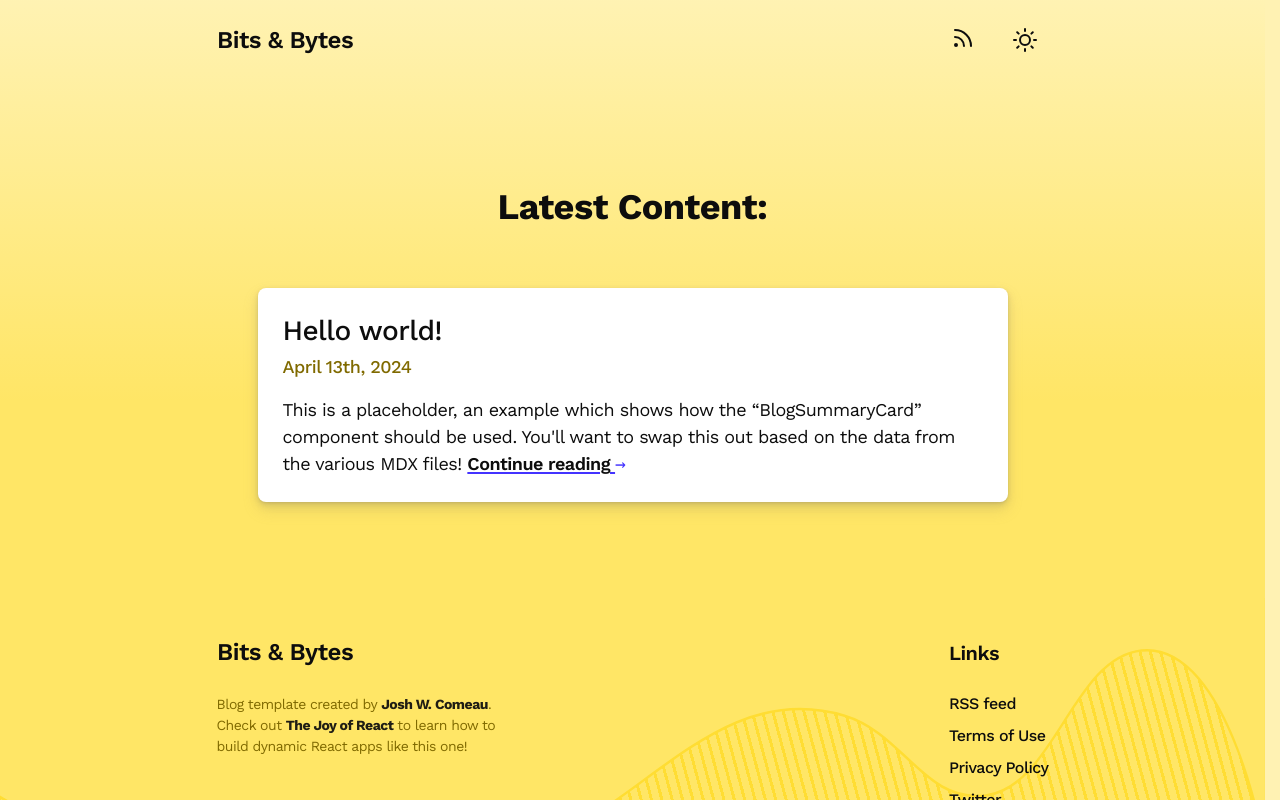
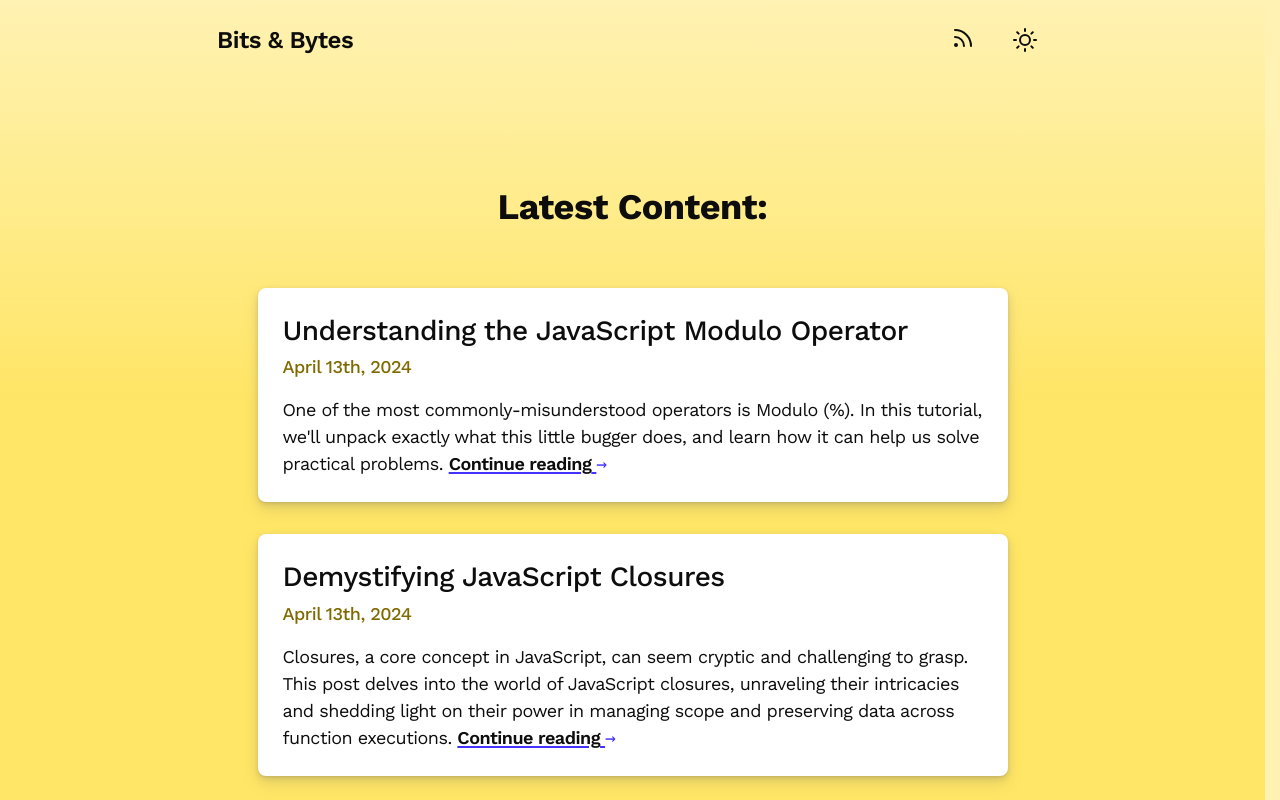
Before and after one commit to ivannissimrch/JoyOfReactBlog, a Next.js app: page / in a window 1280 px wide. Shown: the top 800 px of the page. Built offline with nearby package versions, Linux system fonts and the light colour scheme; a web font is replaced by a local one.

Commit message:
Add blogPosts to homepage, add id to use as unique keys

```diff
--- a/package.json
+++ b/package.json
@@ -23,6 +23,7 @@
     "next-mdx-remote": "4.4.1",
     "react": "18.2.0",
     "react-dom": "18.2.0",
-    "react-feather": "2.0.10"
+    "react-feather": "2.0.10",
+    "uuid": "^9.0.1"
   }
 }
--- a/src/app/page.js
+++ b/src/app/page.js
@@ -1,23 +1,29 @@
-import React from 'react';
+import React from "react";
+import { v4 as uuidv4 } from "uuid";
 
-import BlogSummaryCard from '@/components/BlogSummaryCard';
+import BlogSummaryCard from "@/components/BlogSummaryCard";
 
-import styles from './homepage.module.css';
+import styles from "./homepage.module.css";
+import { getBlogPostList } from "@/helpers/file-helpers";
 
-function Home() {
+async function Home() {
+  const blogPosts = await getBlogPostList();
+
   return (
     <div className={styles.wrapper}>
-      <h1 className={styles.mainHeading}>
-        Latest Content:
-      </h1>
-
-      {/* TODO: Iterate over the data read from the file system! */}
-      <BlogSummaryCard
-        slug="example"
-        title="Hello world!"
-        abstract="This is a placeholder, an example which shows how the “BlogSummaryCard” component should be used. You'll want to swap this out based on the data from the various MDX files!"
-        publishedOn={new Date()}
-      />
+      <h1 className={styles.mainHeading}>Latest Content:</h1>
+      {blogPosts.map((blog) => {
+        const { slug, title, abstract } = blog;
+        return (
+          <BlogSummaryCard
+            key={uuidv4()}
+            slug={slug}
+            title={title}
+            abstract={abstract}
+            publishedOn={new Date()}
+          />
+        );
+      })}
     </div>
   );
 }
```
Also changed, not shown: 1 other file (tests, documents, lock files or other folders).
